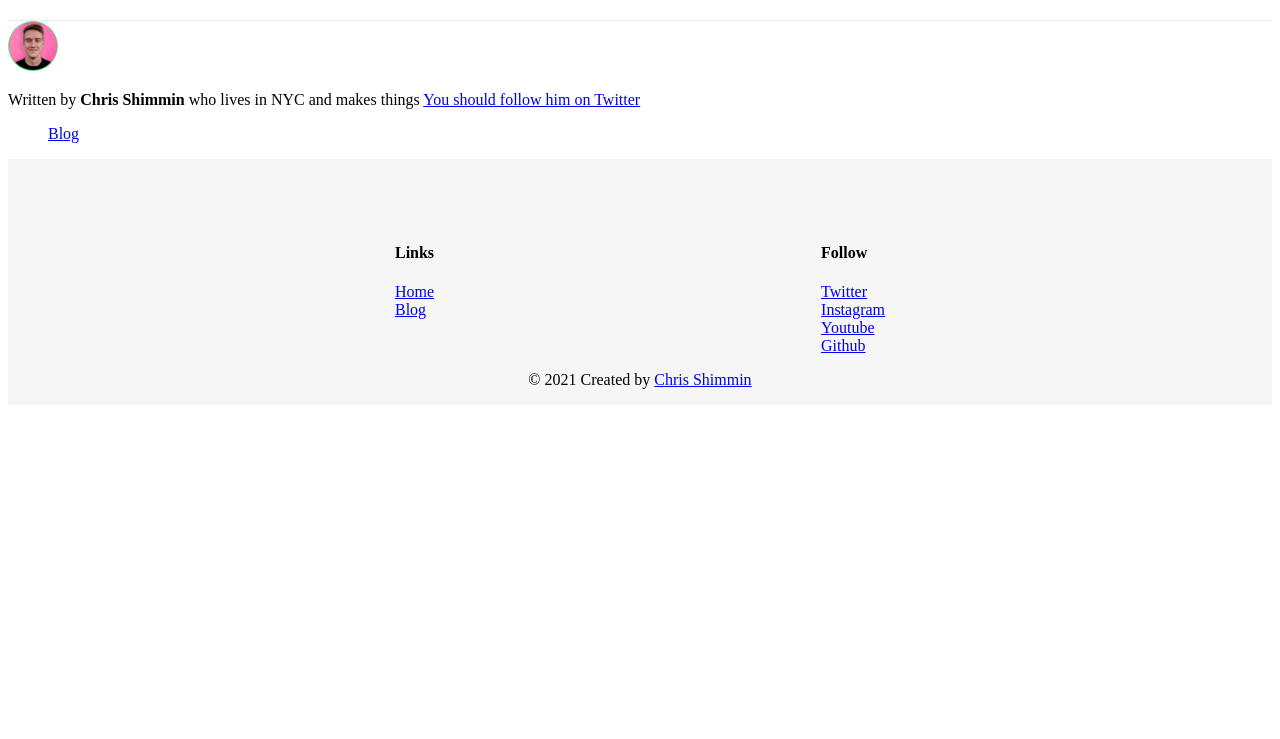
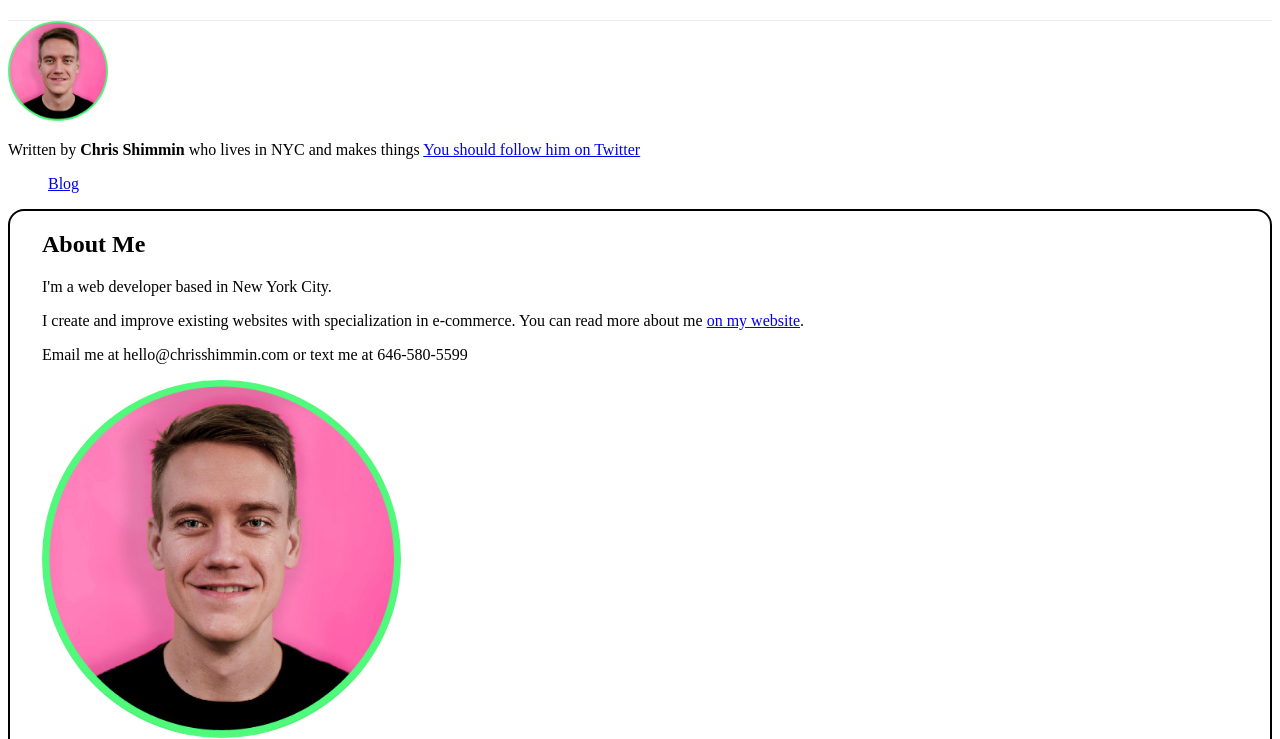
Before and after one commit to ShimmiChristo/shimmin-blog-starter, a Gatsby site: page / in a window 1280 px wide. Shown: the part 68-807 px from the top of the page. Built offline with nearby package versions, Linux system fonts and the light colour scheme; Gatsby itself is replaced by a stand-in of ours; some packages are replaced by stand-ins of ours.

Commit message:
added about me component

```diff
--- a/gatsby-config.js
+++ b/gatsby-config.js
@@ -5,6 +5,8 @@ module.exports = {
       name: `Chris Shimmin`,
       summary: `who lives in NYC and makes things`,
       website: `https://www.chrisshimmin.com`,
+      email: `hello@chrisshimmin.com`,
+      phone: `646-580-5599`,
     },
     description: `A Gatsby starter for blogs`,
     siteUrl: `https://gatsby-starter-blog-demo.netlify.app/`,
@@ -20,7 +22,8 @@ module.exports = {
       instagram: "shimmiChristo",
       youtube: `shimdoggy`,
       facebook: ``,
-      github: `shimmiChristo`
+      github: `shimmiChristo`,
+      google: ``
     },
     nav: [
       {
--- /dev/null
+++ b/src/components/aboutme.js
@@ -0,0 +1,122 @@
+import React from "react"
+import { useSiteMetadata } from "../hooks/use-site-metadata"
+import { useProfilePic } from "../hooks/use-profile-pic"
+// import { useStaticQuery, graphql } from "gatsby"
+import styled from "styled-components"
+import Image from "gatsby-image"
+
+const Container = styled.div`
+  padding: 0 2rem 2rem 2rem;
+  border: 2px solid;
+  border-color: var(--color-brand-med);
+  border-radius: 1rem;
+  display: flex;
+  flex-wrap: wrap;
+  align-items: center;
+  & h2 {
+    flex: 0 0 100%;
+  }
+  @media (max-width: 767px) {
+    padding: 0rem 1rem 1rem 1rem;
+  }
+`
+const Bio = styled.div`
+  flex: 0 0 70%;
+  padding-right: 5%;
+  @media (max-width: 767px) {
+    padding: 0;
+    flex: 0 0 100%;
+  }
+`
+const ProfilePic = styled(Image)`
+  flex: 0 0 30%;
+  border-radius: 50%;
+  @media (max-width: 767px) {
+    flex: 0 0 100%;
+  }
+`
+
+function AboutMe() {
+  const { author } = useSiteMetadata()
+  const { fluid } = useProfilePic()
+
+  return (
+    <section>
+      <Container>
+        <Bio>
+          <h2>About Me</h2>
+          <p>I'm a web developer based in New York City.</p>
+          <p>
+            I create and improve existing websites with specialization in
+            e-commerce. You can read more about me{" "}
+            <a href={`${author.website}/about`}>on my website</a>.
+          </p>
+          <p>
+            Email me at <span class="bold">{author.email}</span> or text me at{" "}
+            <span class="bold">{author.phone}</span>
+          </p>
+        </Bio>
+        <ProfilePic fluid={fluid} loading="lazy" />
+      </Container>
+    </section>
+  )
+}
+
+export default AboutMe
+
+// const Bio = () => {
+//   const data = useStaticQuery(graphql`
+//     query BioQuery {
+//       avatar: file(absolutePath: { regex: "/profile-pic.jpg/" }) {
+//         childImageSharp {
+//           fixed(width: 50, height: 50, quality: 95) {
+//             ...GatsbyImageSharpFixed
+//           }
+//         }
+//       }
+//       site {
+//         siteMetadata {
+//           author {
+//             name
+//             summary
+//           }
+//           social {
+//             twitter
+//           }
+//         }
+//       }
+//     }
+//   `)
+
+//   // Set these values by editing "siteMetadata" in gatsby-config.js
+//   const author = data.site.siteMetadata?.author
+//   const social = data.site.siteMetadata?.social
+
+//   const avatar = data?.avatar?.childImageSharp?.fixed
+
+//   return (
+//     <div className="bio">
+//       {avatar && (
+//         <Image
+//           fixed={avatar}
+//           alt={author?.name || ``}
+//           className="bio-avatar"
+//           imgStyle={{
+//             borderRadius: `50%`,
+//           }}
+//         />
+//       )}
+//       {author?.name && (
+//         <p>
+//           Written by <strong>{author.name}</strong> {author?.summary || null}
+//           {` `}
+//           <a href={`https://twitter.com/${social?.twitter || ``}`}>
+//             You should follow him on Twitter
+//           </a>
+//         </p>
+//       )}
+//     </div>
+//   )
+// }
+
+// export default Bio
--- a/src/components/bio.js
+++ b/src/components/author-bio.js
@@ -14,7 +14,7 @@ const Bio = () => {
     query BioQuery {
       avatar: file(absolutePath: { regex: "/profile-pic.jpg/" }) {
         childImageSharp {
-          fixed(width: 50, height: 50, quality: 95) {
+          fixed(width: 100, height: 100, quality: 95) {
             ...GatsbyImageSharpFixed
           }
         }
--- a/src/components/footer.js
+++ b/src/components/footer.js
@@ -1,12 +1,12 @@
 import React from "react"
 import { Link } from "gatsby"
 import { useSiteMetadata } from "../hooks/use-site-metadata"
-import PropTypes from "prop-types"
+// import PropTypes from "prop-types"
 import styled from "styled-components"
 
 const FooterContainer = styled.footer`
-  background-color: #f6f6f6;
-  padding: 2rem 0 1rem;
+  background-color: var(--color-brand-gray-6);
+  padding: 1rem 0 1rem;
 `
 const FooterColumns = styled.div`
   display: flex;
@@ -15,6 +15,7 @@ const FooterColumns = styled.div`
 
   @media (max-width: 767px) {
     flex-direction: column;
+    padding: 0 0 2rem;
   }
 `
 const FooterColumn = styled.div`
@@ -25,11 +26,17 @@ const FooterColumn = styled.div`
   @media (max-width: 767px) {
     max-width: 100%;
     padding: 0 2rem;
-    margin-bottom: 2rem;
+    margin-bottom: 0;
+    flex-direction: row;
+    flex-wrap: wrap;
+
+    & h4 {
+      flex: 0 0 100%;
+    }
   }
-
   & li {
     list-style: none;
+    padding: 0 0.2rem;
   }
 `
 const FooterCopy = styled.div`
@@ -53,13 +60,11 @@ function Footer() {
         <FooterColumn>
           <h4 className="footer__title">Follow</h4>
           <li className="footer__item">
-            <a href={`https://twitter.com/${social?.twitter || ``}`}>
-              Twitter
-            </a>
+            <a href={`https://twitter.com/${social?.twitter || ``}`}>Twitter</a>
           </li>
           <li className="footer__item">
             <a href={`https://instagram.com/${social?.instagram || ``}`}>
-             Instagram
+              Instagram
             </a>
           </li>
           <li className="footer__item">
@@ -69,10 +74,7 @@ function Footer() {
             </a>
           </li>
           <li className="footer__item">
-            <a href={`https://github.com/${social?.github || ``}`}>
-              {" "}
-              Github
-            </a>
+            <a href={`https://github.com/${social?.github || ``}`}> Github</a>
           </li>
         </FooterColumn>
       </FooterColumns>
@@ -86,12 +88,5 @@ function Footer() {
   )
 }
 
-Footer.propTypes = {
-  title: PropTypes.string,
-}
-
-Footer.defaultProps = {
-  title: ``,
-}
 
 export default Footer
--- a/src/components/header.js
+++ b/src/components/header.js
@@ -148,11 +148,11 @@ function Header() {
 }
 
 Header.propTypes = {
-  siteTitle: PropTypes.string,
+  title: PropTypes.string,
 }
 
 Header.defaultProps = {
-  siteTitle: ``,
+  title: ``,
 }
 
 export default Header
--- a/src/components/layout.js
+++ b/src/components/layout.js
@@ -26,11 +26,7 @@ const Layout = ({ location, title, children }) => {
     <div data-is-root-path={isRootPath}>
       <Header></Header>
       <main className="global-wrapper">{children}</main>
-      <Footer>
-        © {new Date().getFullYear()}, Built by
-        {` `}
-        <a href="https://www.chrisshimmin.com">Chris Shimmin</a>
-      </Footer>
+      <Footer></Footer>
     </div>
   )
 }
--- /dev/null
+++ b/src/hooks/use-profile-pic.js
@@ -0,0 +1,19 @@
+import { useStaticQuery, graphql } from "gatsby"
+
+export const useProfilePic = () => {
+  const { file } = useStaticQuery(graphql`
+    query ProfilePic {
+      file(absolutePath: { regex: "/profile-pic.jpg/" }) {
+        childImageSharp {
+          fixed(width: 75, height: 75, quality: 95) {
+            ...GatsbyImageSharpFixed
+          }
+          fluid(maxWidth: 1000, quality: 100) {
+            ...GatsbyImageSharpFluid
+          }
+        }
+      }
+    }
+  `)
+  return file.childImageSharp
+}
--- a/src/hooks/use-site-metadata.js
+++ b/src/hooks/use-site-metadata.js
@@ -10,6 +10,8 @@ export const useSiteMetadata = () => {
             author {
               name
               website
+              email
+              phone
             }
             social {
               twitter
--- a/src/pages/blog.js
+++ b/src/pages/blog.js
@@ -1,7 +1,7 @@
 import React from "react"
 import { Link, graphql } from "gatsby"
 
-import Bio from "../components/bio"
+import AuthorBio from "../components/author-bio"
 import Layout from "../components/layout"
 import SEO from "../components/seo"
 
@@ -13,7 +13,7 @@ const BlogIndex = ({ data, location }) => {
     return (
       <Layout location={location} title={siteTitle}>
         <SEO title="All posts" />
-        <Bio />
+        <AuthorBio />
         <p>
          No blog yet, but stay tuned!
         </p>
@@ -24,7 +24,7 @@ const BlogIndex = ({ data, location }) => {
   return (
     <Layout location={location} title={siteTitle}>
       <SEO title="All posts" />
-      <Bio />
+      <AuthorBio />
       <ol style={{ listStyle: `none` }}>
         {posts.map(post => {
           const title = post.frontmatter.title || post.fields.slug
--- a/src/pages/index.js
+++ b/src/pages/index.js
@@ -1,9 +1,10 @@
 import React from "react"
 import { Link, graphql } from "gatsby"
 
-import Bio from "../components/bio"
+import AuthorBio from "../components/author-bio"
 import Layout from "../components/layout"
 import SEO from "../components/seo"
+import Aboutme from "../components/aboutme"
 
 const Homepage = ({ data, location }) => {
   const siteTitle = data.site.siteMetadata?.title || `Title`
@@ -12,12 +13,13 @@ const Homepage = ({ data, location }) => {
   return (
     <Layout location={location} title={siteTitle}>
       <SEO title="Home Page" />
-      <Bio />
+      <AuthorBio />
         <div>
           <ul style={{ listStyle: `none` }}>
             <li><Link to="/blog">Blog</Link></li>
           </ul>
         </div>
+      <Aboutme />
 
     </Layout>
   )
--- a/src/styles/style.css
+++ b/src/styles/style.css
@@ -60,6 +60,17 @@
   --color-heading: #1a202c;
   --color-heading-black: black;
   --color-accent: #d1dce5;
+
+  --color-brand-dark: #ff7043;
+  --color-brand-med: #ff906e;
+  --color-brand-light: #f9b19b;
+  --color-brand-black: #222222;
+  --color-brand-gray-1: #707070;
+  --color-brand-gray-2: #bdbdbd;
+  --color-brand-gray-3: #cfcfcf;
+  --color-brand-gray-4: #cfcfcf;
+  --color-brand-gray-5: #eeeeee;
+  --color-brand-gray-6: #f2f2f2;
 }
 
 /* HTML elements */
@@ -102,7 +113,7 @@ h4,
 h5,
 h6 {
   font-family: var(--font-heading);
-  margin-top: var(--spacing-12);
+  margin-top: var(--spacing-6);
   margin-bottom: var(--spacing-6);
   line-height: var(--lineHeight-tight);
   letter-spacing: -0.025em;
@@ -163,7 +174,7 @@ p {
   line-height: var(--lineHeight-relaxed);
   --baseline-multiplier: 0.179;
   --x-height-multiplier: 0.35;
-  margin: var(--spacing-0) var(--spacing-0) var(--spacing-8) var(--spacing-0);
+  margin: var(--spacing-0) var(--spacing-0) var(--spacing-6) var(--spacing-0);
   padding: var(--spacing-0);
 }
 
@@ -240,6 +251,13 @@ a:focus {
 
 /* Custom classes */
 
+b,.bold {
+  font-weight: var(--fontWeight-bold);
+}
+.underline {
+  text-decoration: underline;
+}
+
 .global-wrapper {
   margin: var(--spacing-0) auto;
   max-width: var(--maxWidth-wrapper);
@@ -301,6 +319,8 @@ a:focus {
   margin-bottom: var(--spacing-0);
   min-width: 50px;
   border-radius: 100%;
+  flex-shrink: 0;
+  flex-grow: 0;
 }
 
 .blog-post header h1 {
--- a/src/templates/blog-post.js
+++ b/src/templates/blog-post.js
@@ -2,7 +2,7 @@ import React from "react"
 import { Link, graphql } from "gatsby"
 import { MDXRenderer } from "gatsby-plugin-mdx"
 
-import Bio from "../components/bio"
+import AuthorBio from "../components/author-bio"
 import Layout from "../components/layout"
 import SEO from "../components/seo"
 
@@ -31,7 +31,7 @@ const BlogPostTemplate = ({ data, location }) => {
         </section>
         <hr />
         <footer>
-          <Bio />
+          <AuthorBio />
         </footer>
       </article>
       <nav className="blog-post-nav">
```
Also changed, not shown: src/components/about-site.js (added, +122 -0 lines).
